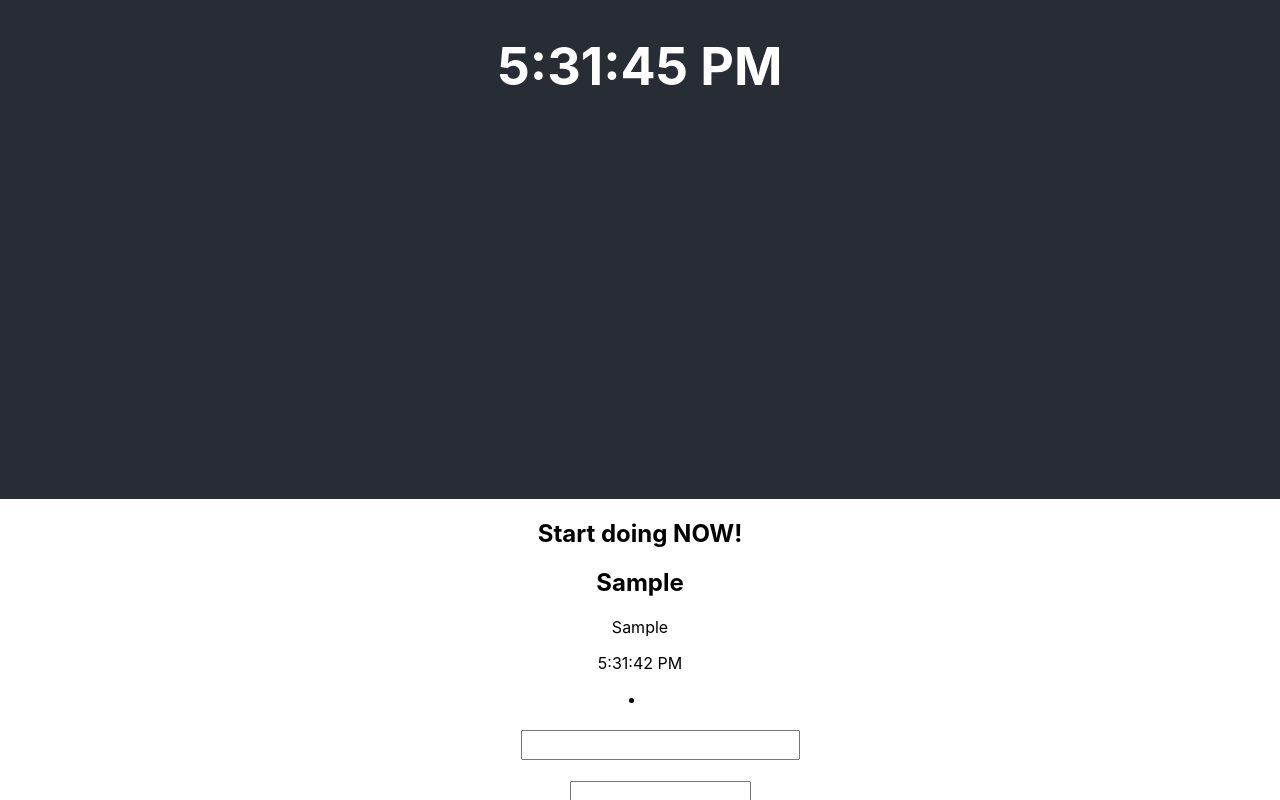
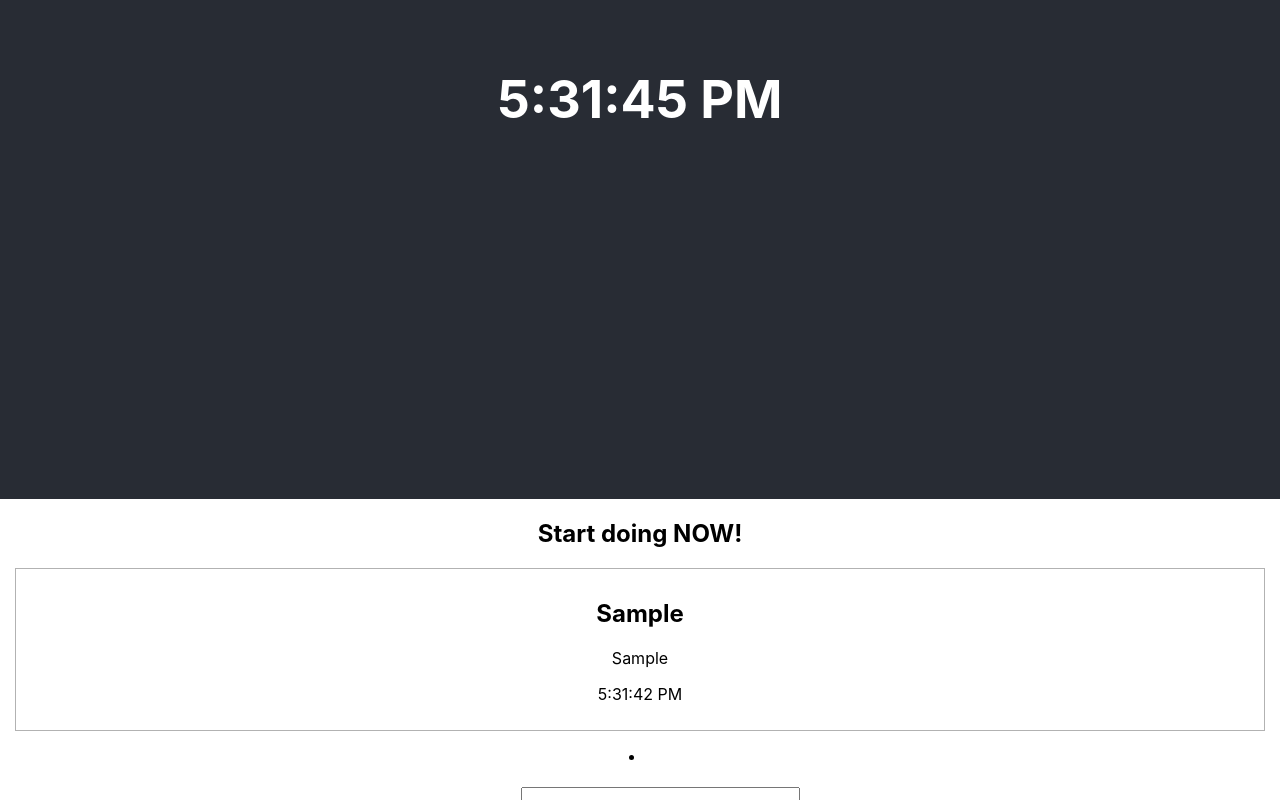
Before and after one commit to bebyx/todo-app, a React (Create React App) app: page / in a window 1280 px wide. Both pictures are taken after typing "Sample", "Sample" into the empty fields and a click on the button "Submit". Shown: the part 301-1101 px from the top of the page. Built offline with nearby package versions, Linux system fonts and the light colour scheme.

Commit message:
Style up task containers a bit (border)

```diff
--- a/src/App.css
+++ b/src/App.css
@@ -13,6 +13,14 @@
   color: white;
 }
 
-.App-link {
-  color: #61dafb;
+.task-list-container {
+
 }
+
+.one-task-container {
+  border-style: solid;
+  border-width: 1px;
+  border-color: rgba(0, 0, 0, 0.3);
+  margin: 15px;
+  padding: 10px
+}
--- a/src/App.js
+++ b/src/App.js
@@ -6,7 +6,6 @@ function App() {
     <div className="App">
       <header className="App-header">
        <h1><Clock /></h1>
-       <h2></h2>
       </header>
       <h2>Start doing NOW!</h2>
       <TodoListForm />
@@ -114,9 +113,9 @@ class TodoListForm extends React.Component {
 
 function List(props) {
   return (
-    <div>
+    <div class='task-list-container'>
       {props.items.map((item) =>
-          <div key={item.id}>
+          <div key={item.id} class='one-task-container'>
             <h2>{item.title}</h2>
             <p>{item.body}</p>
             <p><FormattedDate date={item.date}/></p>
```
